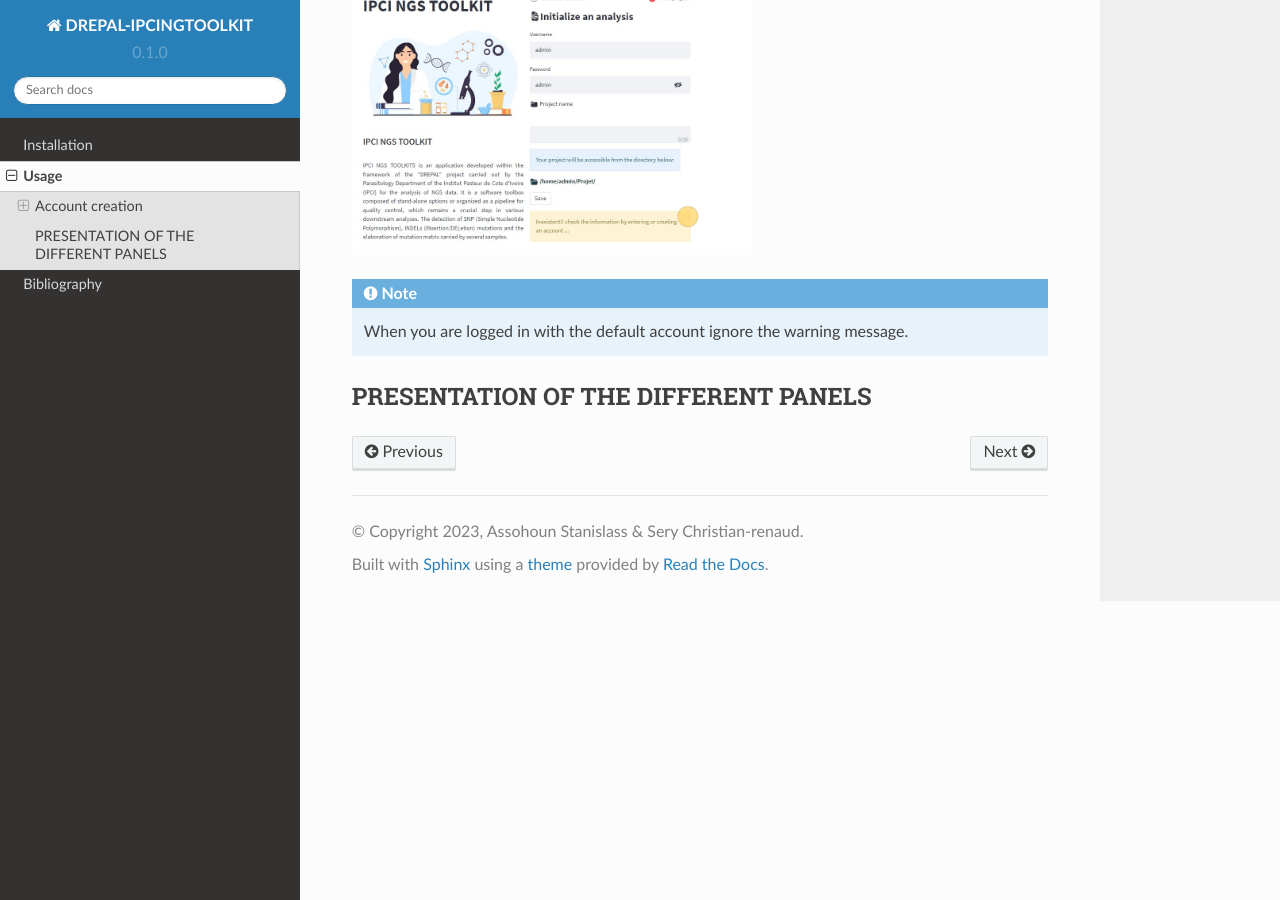
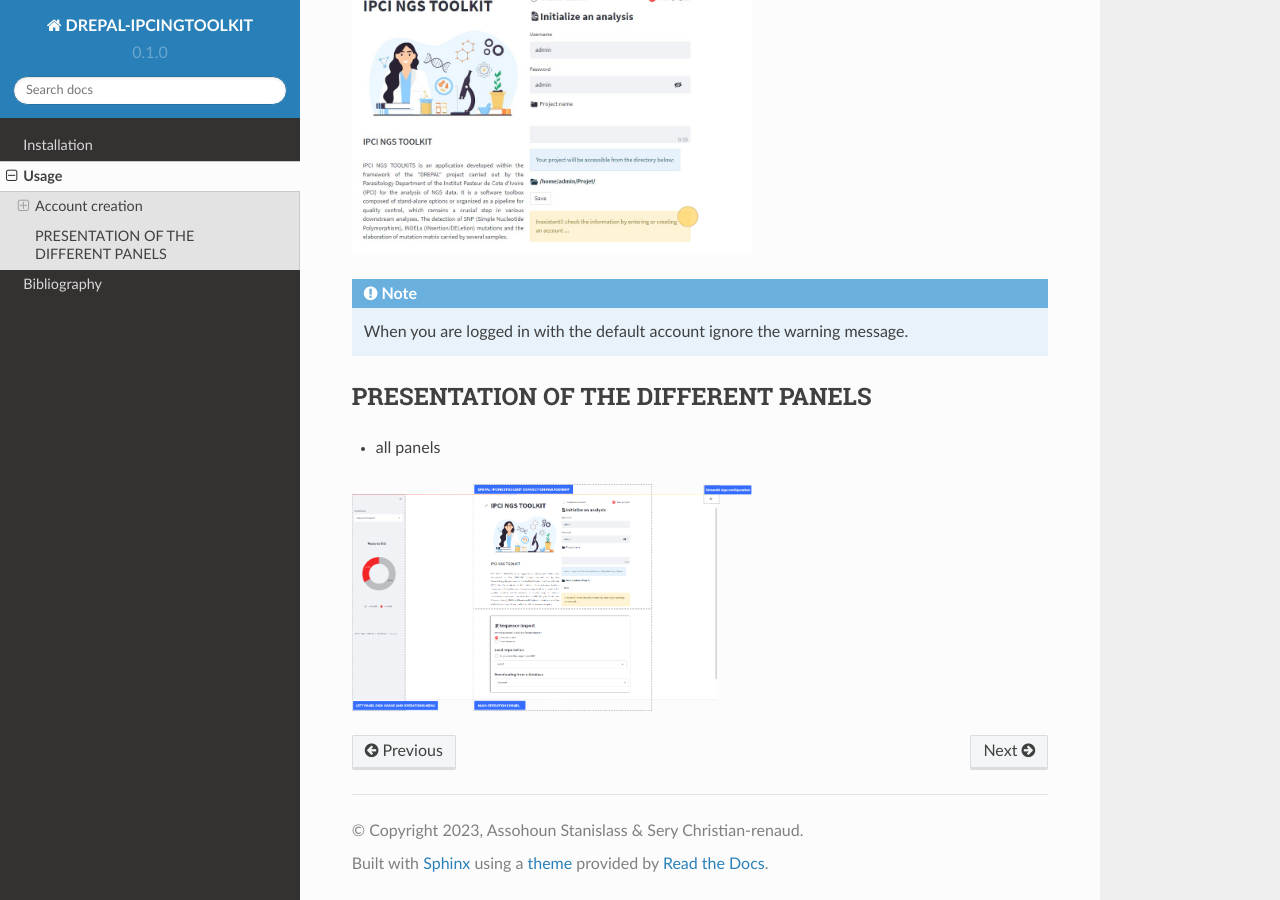
Before and after one commit to rezar12/DREPAL-IPCITOOLSKIT-DOC, a Sphinx documentation site: the page built from docs/source/Usage.rst, in a window 1280 px wide and 900 px high, scrolled down 2031 px. Built offline with Sphinx 7.4.7 and the Read the Docs theme 2.0.0, drawn with Linux system fonts in a browser that asks for light colours.

Commit message:
Update Usage.rst

```diff
--- a/docs/source/Usage.rst
+++ b/docs/source/Usage.rst
@@ -54,3 +54,8 @@ click on save and go to New project to connect.
 
 PRESENTATION OF THE DIFFERENT PANELS
 -------------------------------------
+
+* all panels
+.. image:: Images/Group8.png
+  :width: 400
+  :alt: New project screen
```
